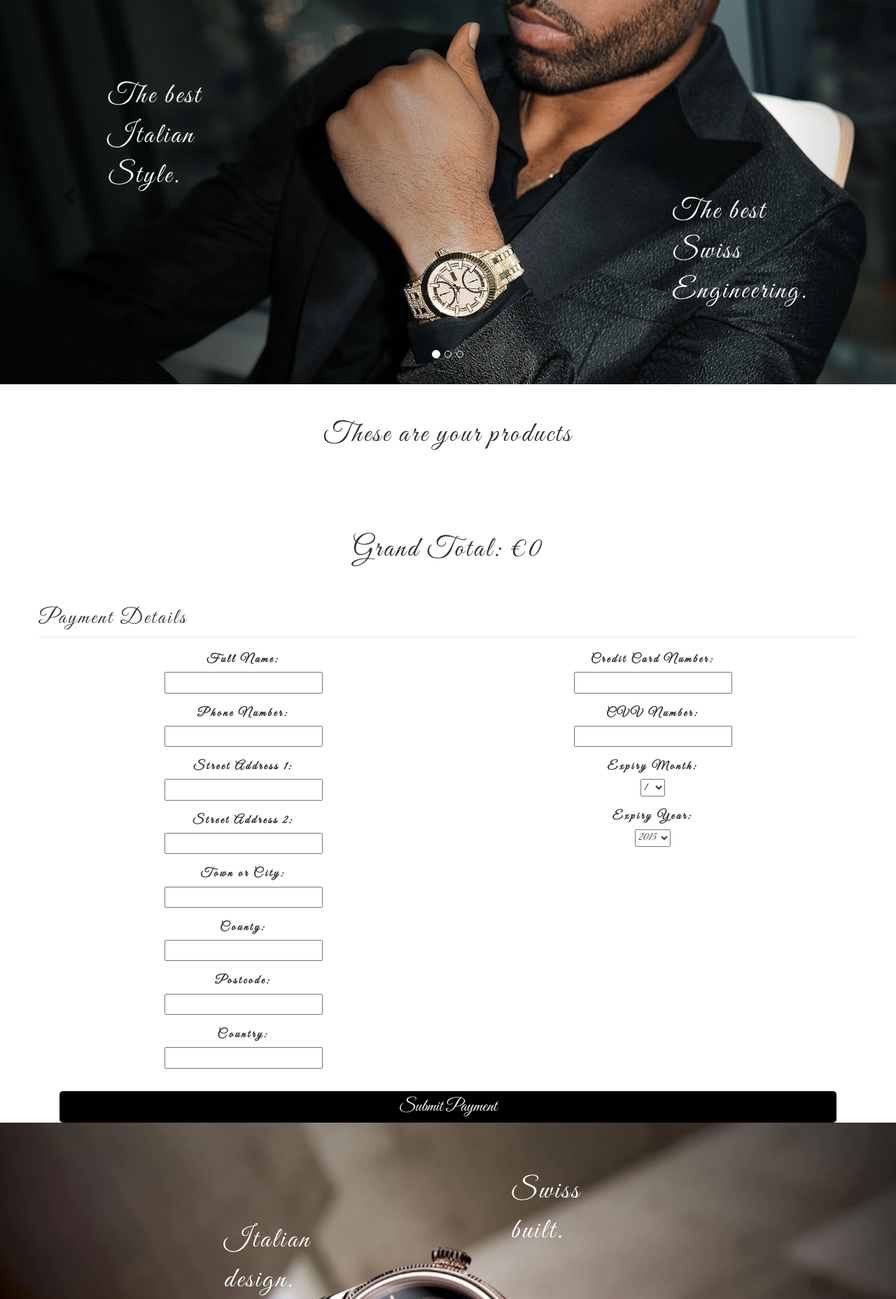
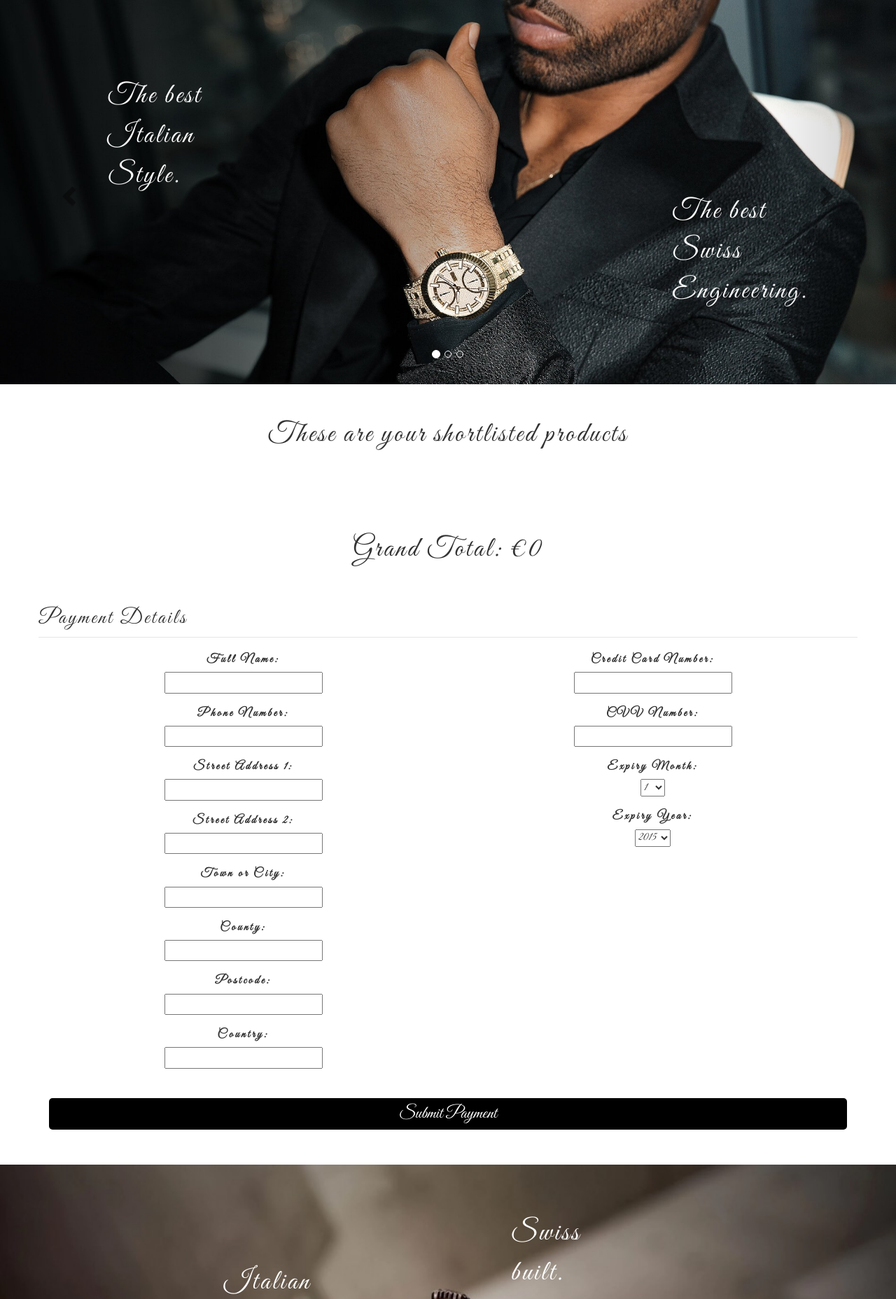
Before and after one commit to Miguelmargar/django_project, a Django app: page /checkout/checkout in a window 1280 px wide. Shown: the part 109-1965 px from the top of the page at 70% size. Run offline with Django 3.2, Linux system fonts and the light colour scheme; some libraries are stand-ins or nearby versions.

Commit message:
styled profile.html and submit payment button changed class to id to override bootstrap margin bottom

```diff
--- a/checkout/templates/checkout/checkout.html
+++ b/checkout/templates/checkout/checkout.html
@@ -19,7 +19,7 @@
 <div class="container text-center">
     <div class="row">
         <div class="col-sm-12">
-            <h1 class="watch_h1">These are your products</h1>
+            <h1 class="watch_h1">These are your shortlisted products</h1>
         </div>
     </div>
 </div>
@@ -144,7 +144,7 @@
         </div>
 
         {% csrf_token %}
-        <div class="container-fluid" class="paddingpaybutton">
+        <div class="container-fluid" id="paddingpaybutton">
             <div class="row">
                 <div class="col-md-12">
                     <input class="pay_button" id="submit_payment_btn" name="commit" type="submit" value="Submit Payment">
--- a/shortlist/templates/shortlist/viewshortlist.html
+++ b/shortlist/templates/shortlist/viewshortlist.html
@@ -4,7 +4,7 @@
 <div class="container text-center">
     <div class="row">
         <div class="col-sm-12">
-            <h1 class="watch_h1">These are your products</h1>
+            <h1 class="watch_h1">These are your shortlisted products</h1>
         </div>
     </div>
 </div>
--- a/static/css/style.css
+++ b/static/css/style.css
@@ -215,7 +215,7 @@ a:active, a:link, a:visited, a:hover {
     padding-bottom: 7px;
 }
 
-.paddingpaybutton {
+#paddingpaybutton {
     margin-top: 10px;
     margin-bottom: 50px;
     padding-left: 0;
```
Also changed, not shown: accounts/templates/accounts/profile.html (+28 -11 lines), db.sqlite3.
